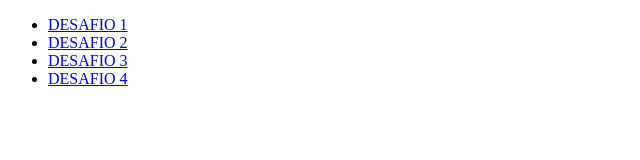
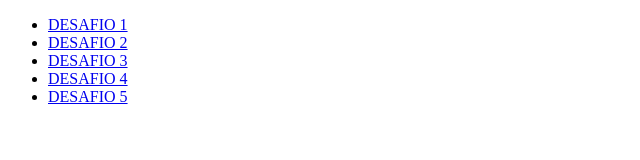
Before and after one commit to prieto-cristian/7-days-of-code, a plain HTML site: page index.html in a window 1280 px wide. Shown: the full height of the page, 0-640 px from the left. Drawn offline with Linux system fonts and the light colour scheme.

Commit message:
Agregue el enlace al desafio 5

```diff
--- a/index.html
+++ b/index.html
@@ -12,6 +12,7 @@
         <li><a href="./02-dia/desafio-2.html">DESAFIO 2</a></li>
         <li><a href="./03-dia/desafio-3.html">DESAFIO 3</a></li>
         <li><a href="./04-dia/desafio-4.html">DESAFIO 4</a></li>
+        <li><a href="./05-dia/desafio-5.html">DESAFIO 5</a></li>
     </ul>
 </body>
 </html>
```
